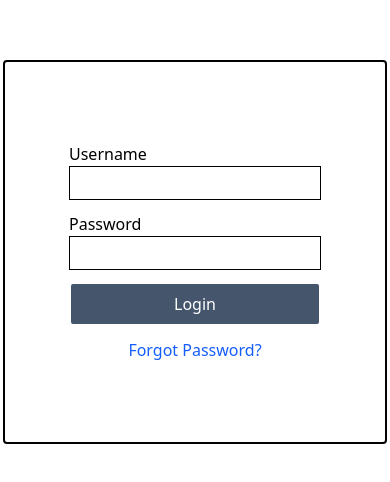
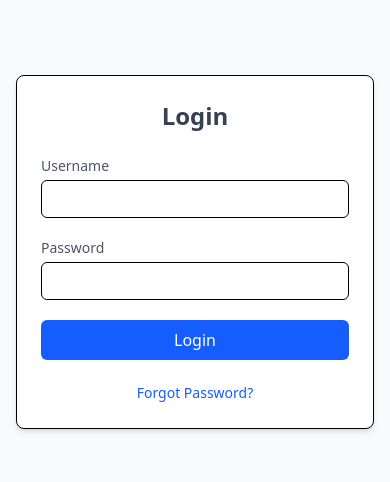
Before and after one commit to reuvin22/mirabo-admin, a React (Vite) app: page / in a window 390 px wide. Shown: the part 170-652 px from the top of the page. Built offline with nearby package versions, Linux system fonts and the light colour scheme.

Commit message:
Log in Responsiveness

```diff
--- a/src/pages/Login.jsx
+++ b/src/pages/Login.jsx
@@ -1,33 +1,65 @@
 import React from 'react'
-import { Link, useNavigate } from 'react-router-dom'
+import { useNavigate } from 'react-router-dom'
 
 function Login() {
-
   const navigate = useNavigate()
 
   const handleLogin = () => {
     navigate('/home')
   }
+
   return (
     <>
-        <div className='h-screen w-screen grid place-items-center'>
-          <div className='border-2 h-96 w-96 rounded-sm'>
-            <div className='grid place-items-center h-full'>
-              <div className='grid place-items-center gap-3'>
-              <div className='grid'>
-                <label htmlFor="username">Username</label>
-                <input type="text" name="username" id="username" className='border-1 w-63 py-1 px-1' required/>
-              </div>
-              <div className='grid'>
-                <label htmlFor="password">Password</label>
-                <input type="password" name="password" id="password" className='border-1 w-63 py-1 px-1' required/>
-              </div>
-              <button className='border-2 py-2 w-full rounded-sm bg-slate-600 text-white hover:bg-slate-400 cursor-pointer' onClick={handleLogin}>Login</button>
-              <a href="forgot_password" className='text-blue-600 hover:text-blue-800'>Forgot Password?</a>
+      <div className="min-h-screen flex items-center justify-center bg-gray-50 px-4 sm:px-6 lg:px-8">
+        <div className="w-full max-w-sm sm:max-w-md bg-white p-6 rounded-lg shadow-md border">
+          <h2 className="text-2xl font-semibold text-center text-gray-700 mb-6">Login</h2>
+
+          <form className="space-y-5">
+            <div className="flex flex-col">
+              <label htmlFor="username" className="text-gray-600 mb-1 text-sm sm:text-base">
+                Username
+              </label>
+              <input
+                type="text"
+                name="username"
+                id="username"
+                className="border rounded-md px-3 py-2 text-sm sm:text-base focus:ring-2 focus:ring-blue-400 focus:outline-none"
+                required
+              />
             </div>
+
+            <div className="flex flex-col">
+              <label htmlFor="password" className="text-gray-600 mb-1 text-sm sm:text-base">
+                Password
+              </label>
+              <input
+                type="password"
+                name="password"
+                id="password"
+                className="border rounded-md px-3 py-2 text-sm sm:text-base focus:ring-2 focus:ring-blue-400 focus:outline-none"
+                required
+              />
             </div>
-          </div>
+
+            <button
+              type="button"
+              onClick={handleLogin}
+              className="w-full py-2 bg-blue-600 text-white rounded-md hover:bg-blue-500 transition"
+            >
+              Login
+            </button>
+
+            <div className="text-center">
+              <a
+                href="forgot_password"
+                className="text-blue-600 text-sm hover:text-blue-800"
+              >
+                Forgot Password?
+              </a>
+            </div>
+          </form>
         </div>
+      </div>
     </>
   )
 }
```
